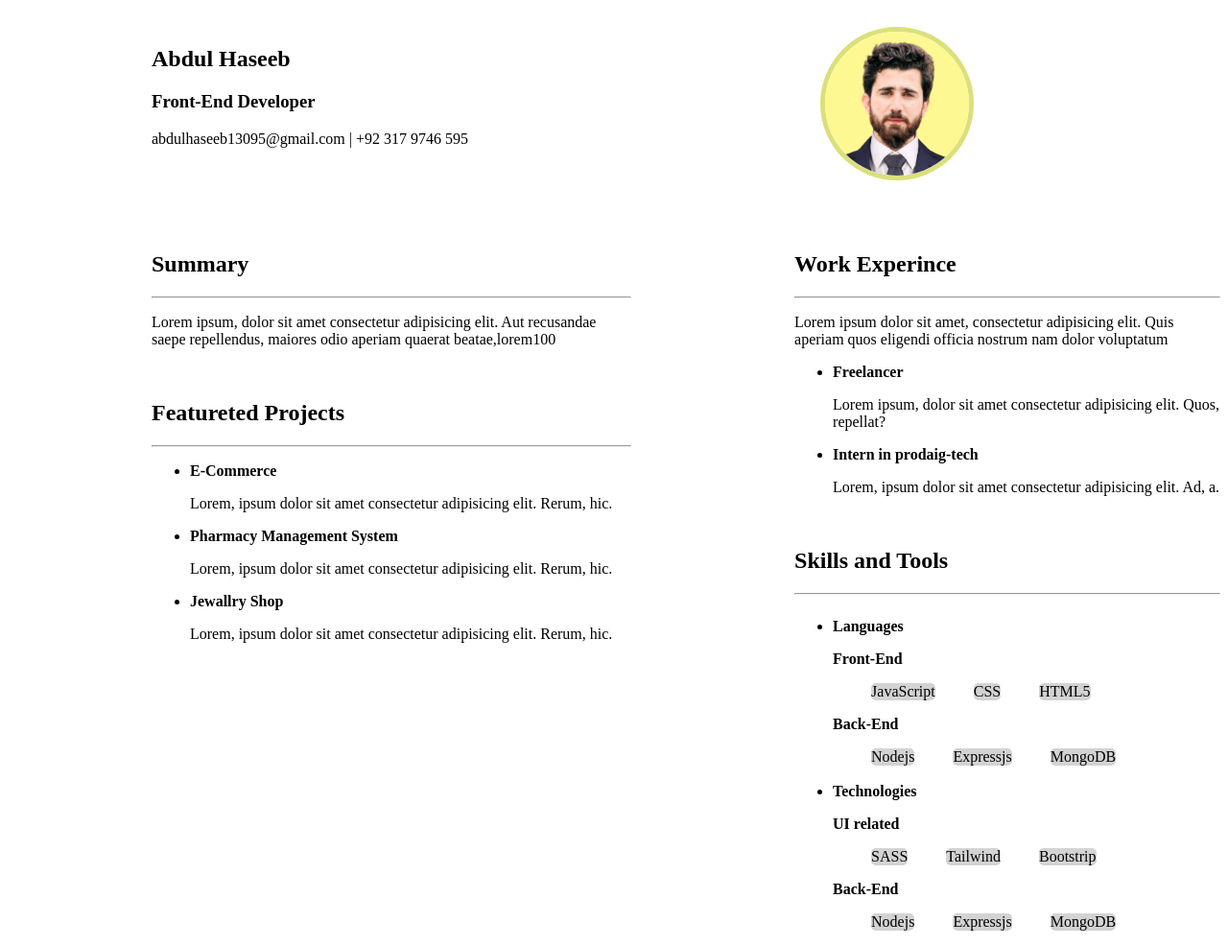
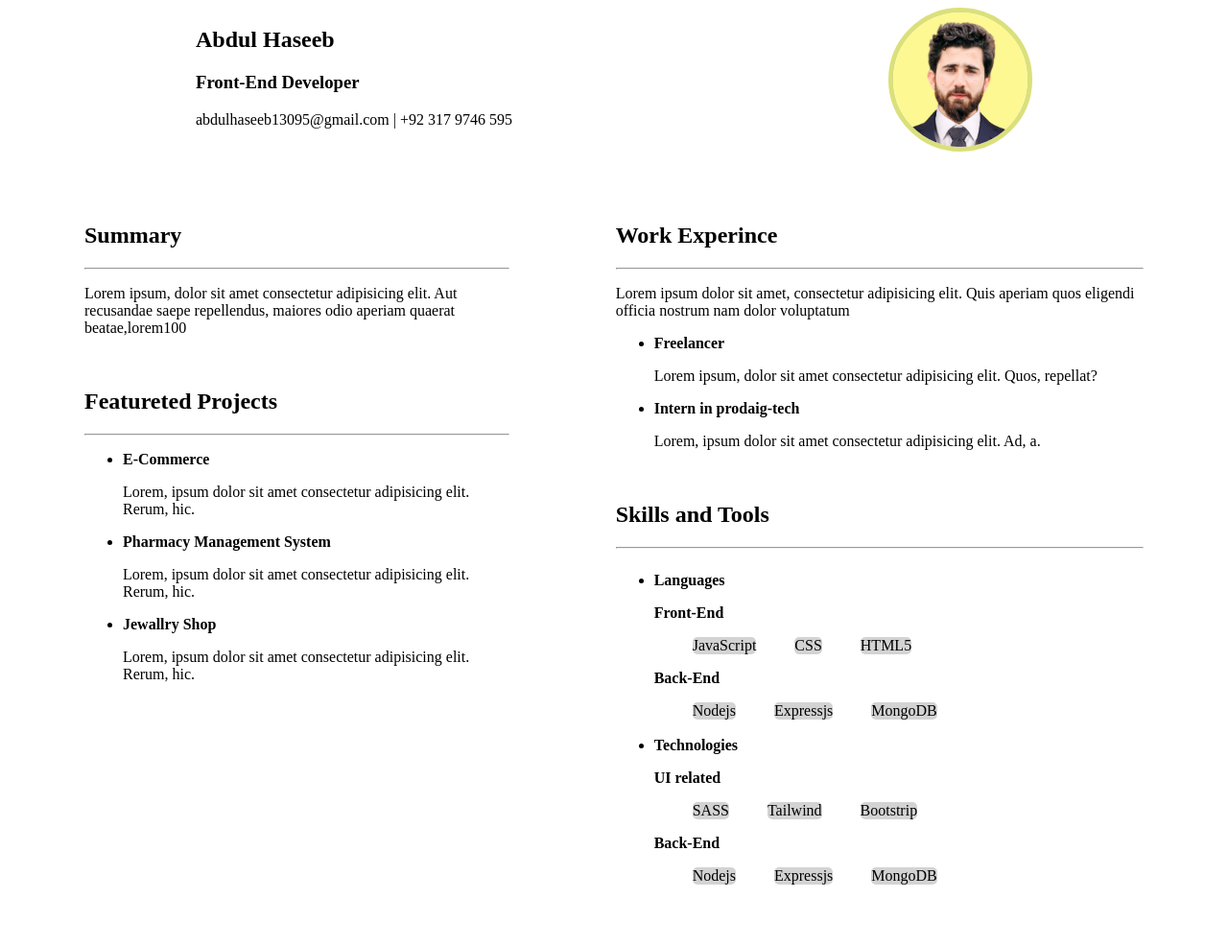
Before and after one commit to abdulhaseeebkhalil/upskills-Assignment-1, a plain HTML site: page index.html in a window 1280 px wide. Shown: the whole page at 96% size. After the commit the page ends 946 px from the top, so only its background shows below. Drawn offline with Linux system fonts and the light colour scheme.

Commit message:
some changes

```diff
--- a/index.html
+++ b/index.html
@@ -9,7 +9,7 @@
 
   <body>
     <!-- Headder -->
-    <section>
+    <section class="footer-main">
       <div class="footer-left">
         <h1>Abdul Haseeb</h1>
         <h3>Front-End Developer</h3>
@@ -22,7 +22,7 @@
 
     <!-- Body -->
     <section class="main-body">
-      <section class="left-body-section">
+      <div class="left-body-section">
         <div class="left-body">
           <h2>Summary</h2>
           <hr />
@@ -51,7 +51,7 @@
             </p>
           </ul>
         </div>
-      </section>
+      </div>
       <div class="right-body">
         <h2>Work Experince</h2>
         <hr />
--- a/style.css
+++ b/style.css
@@ -1,16 +1,25 @@
-.footer-left{
+*{
+box-sizing: border-box;
+}
+
+.footer-main{
+    display: flex;
+    justify-content: space-around;
+}
+
+/* .footer-left{
     float: left;
     padding-left: 150px;
     padding-top:20px;
 
-}
-
+} */
+/*
 .footer-right{
     float: right;
     padding-right: 257px;
     padding-top:20px;
 
-}
+} */
 
 .footer-right img{
     width: 150px;
@@ -19,21 +28,19 @@
 }
 
 .main-body{
-    float: left;
-    padding-left: 150px;
+    padding-left: 80px;
     display: flex;
     margin-top: 50px;
+    justify-content: space-between;
+    padding-right: 80px;
 }
 
 .left-body{
-    float: left;
-
+    width: 80%;
 }
 
 .right-body{
-    float: right;
-    margin-left: 50px;
-    padding-left: 120px;
+    width: 80%;
 }
 
 .borders{
@@ -45,3 +52,11 @@
     border-radius: 5px;
     float: left;
 }
+
+@media screen and (max-width: 768px) {
+    .main-body {
+        /* width: 100%;  */
+        flex-direction: column;
+    }
+
+}
```
